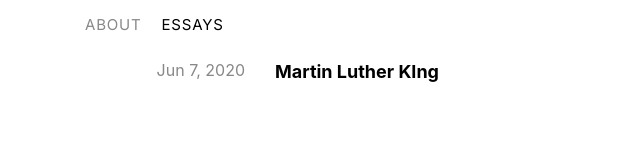
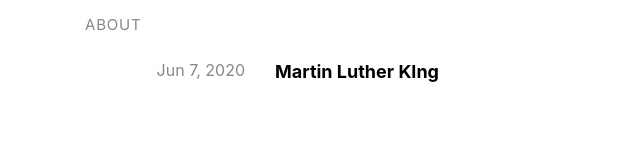
Before and after one commit to jkrclaro/jkrclaro.github.io, a React (Create React App) app: page /essays in a window 1280 px wide. Shown: the top 160 px of the page, without its empty margins (0-640 px from the left). Built offline with nearby package versions, Linux system fonts and the light colour scheme; a web font is replaced by a local one.

Commit message:
Hide essays nav

```diff
--- a/src/components/Navbar.jsx
+++ b/src/components/Navbar.jsx
@@ -13,7 +13,7 @@ class Navbar extends React.Component {
         return (
             <div className='nav mt-3 mb-3'>
                 <h6 style={{paddingRight: 20}}><a className={pathname === '/' ? 'active' : ''} href='/'>ABOUT</a></h6>
-                <h6 style={{paddingRight: 20}}><a className={pathname === '/essays' ? 'active' : ''} href='/essays'>ESSAYS</a></h6>
+                {/* <h6 style={{paddingRight: 20}}><a className={pathname === '/essays' ? 'active' : ''} href='/essays'>ESSAYS</a></h6> */}
             </div>
         )
     }
```
